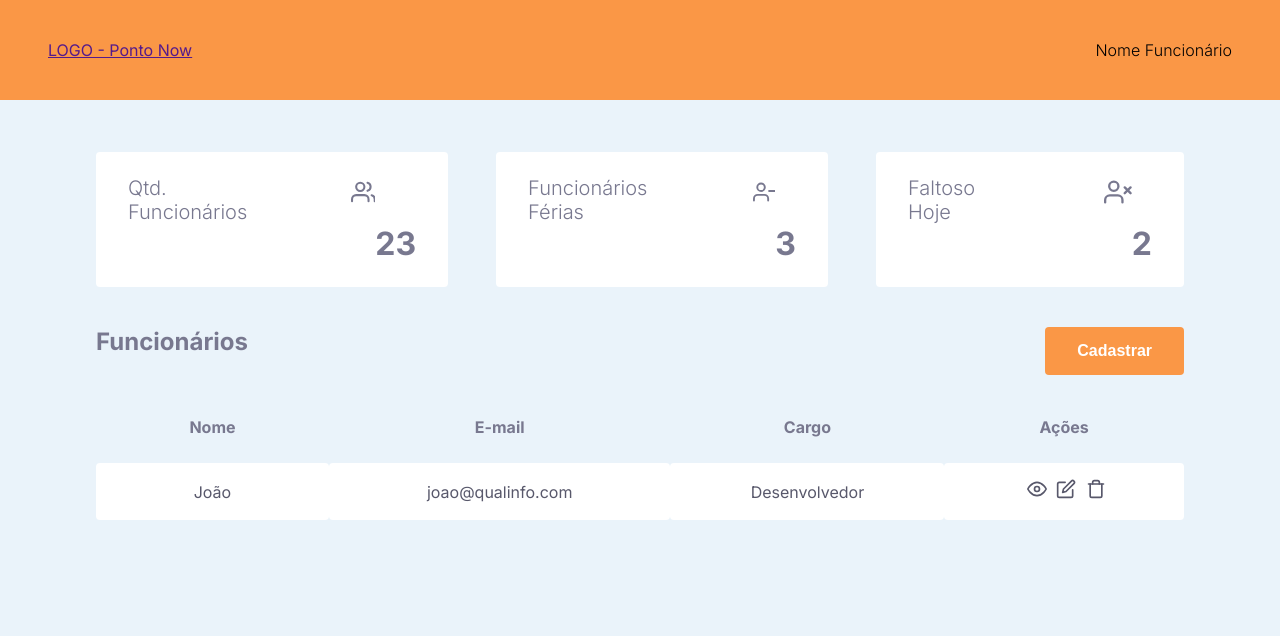
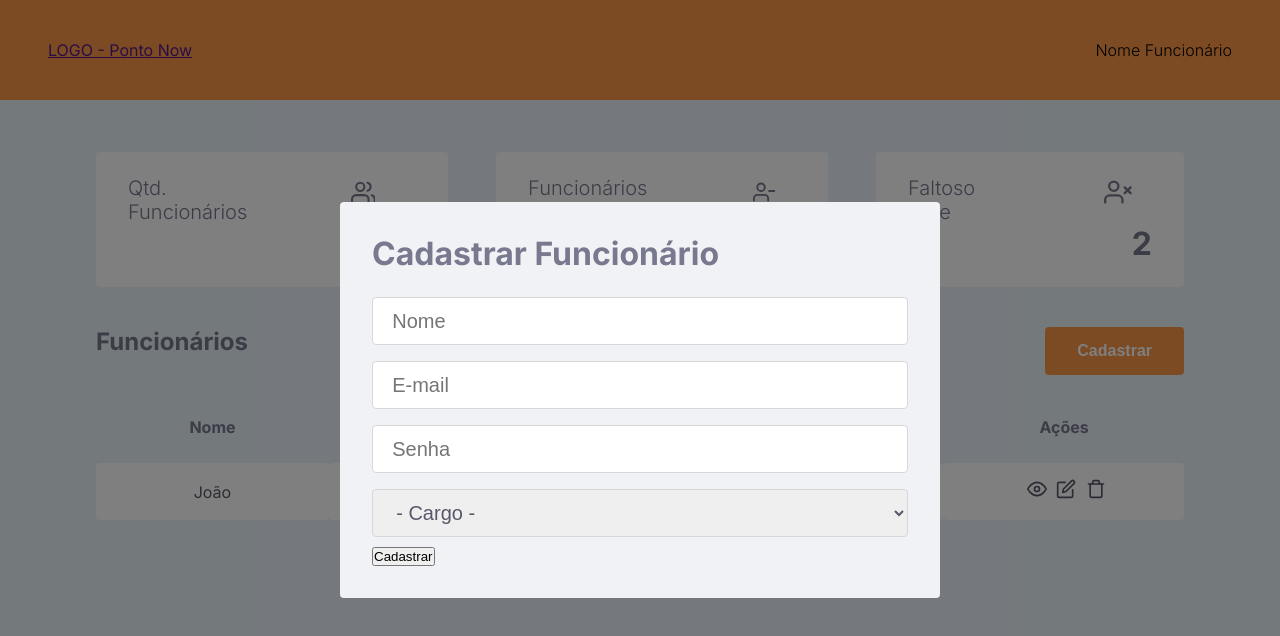
Before and after one commit to jorgelucasalima/pontonow, a React (Create React App) app: page /admin in a window 1280 px wide. Both pictures are taken after a click on the button "Cadastrar". Shown: the top 636 px of the page. Built offline with nearby package versions, Linux system fonts and the light colour scheme.

Commit message:
estilizando modal do cadastrar funcionario

```diff
--- a/src/components/BodyPonto/index.jsx
+++ b/src/components/BodyPonto/index.jsx
@@ -2,8 +2,7 @@ import {Container, ContentTexto, ContentBatida, ContentRegistrosDia} from './sty
 import front from '../../assets/front.jpg'
 import { FiCheckCircle } from "react-icons/fi";
 import { ModalBatidaPonto } from '../ModalBatidaPonto';
-import { useEffect, useState } from 'react';
-import  firebase  from '../../services/apifirebase';
+import { useState } from 'react';
 
 export function BodyPonto(props) {
 
--- /dev/null
+++ b/src/components/ModalAdmin/index.jsx
@@ -0,0 +1,31 @@
+import { Container } from "./styles"
+import Modal from 'react-modal'
+
+export function ModalAdmin(props) {
+
+  return(
+    <Modal
+      isOpen={props.isOpen}
+      onRequestClose={props.onRequestClose}
+      overlayClassName="react-modal-overlay"
+      className="react-modal-content"
+    >
+      <Container>
+        <form action="">
+          <h1>Cadastrar Funcionário</h1>
+          <input type="text" placeholder="Nome"/>
+          <input type="email" placeholder="E-mail"/>
+          <input type="password" placeholder="Senha"/>
+          <select name="" id="">
+            <option value="" selected>- Cargo -</option>
+            <option value="Desenvolvedor">Desenvolvedor</option>
+            <option value="Secretária">Secretária</option>
+            <option value="Administrativo">Administrativo</option>
+            <option value="Estágiario">Estágiario</option>
+          </select>
+          <button>Cadastrar</button>
+        </form>
+      </Container>
+    </Modal>
+  )
+}
--- /dev/null
+++ b/src/components/ModalAdmin/styles.js
@@ -0,0 +1,23 @@
+import styled from 'styled-components';
+
+export const Container = styled.form`
+
+  h1 {
+    color: var(--texto);
+    margin-bottom: 1rem;
+  }
+
+  input, select {
+    width: 100%;
+    padding: 0 1.2rem;
+    height: 3rem;
+    border-radius: 0.25rem;
+    border: 1px solid #d7d7d7;
+    color: var(--texto-escuro);
+    //  font-weight: bold;
+    font-size: 1.25rem;
+    margin-top: 0.5rem;
+    margin-bottom: 0.5rem;
+  }
+
+`;
--- a/src/components/TableAdmin/index.jsx
+++ b/src/components/TableAdmin/index.jsx
@@ -1,12 +1,29 @@
 import { Container, Content } from "./styles"
 import { FiEdit, FiEye, FiTrash } from "react-icons/fi";
+import { useState } from "react";
+import {ModalAdmin} from "../ModalAdmin"
 
-export function TableAdmin() {
+export function TableAdmin(props) {
+
+
+  const [isModalTableAdminOpen, setIsModalTableAdminOpen] = useState(false);
+
+  function abrirModalTableAdmin() {
+    setIsModalTableAdminOpen(true)
+  }
+
+  function fecharModalTableAdmin() {
+    setIsModalTableAdminOpen(false)
+  }
+
+
+
   return (
     <Container>
+      <ModalAdmin isOpen={isModalTableAdminOpen} onRequestClose={fecharModalTableAdmin}/>
       <Content>
         <h2>Funcionários</h2>
-        <button>Cadastrar</button>
+        <button onClick={abrirModalTableAdmin}>Cadastrar</button>
       </Content>
       <table>
         <thead>
```
